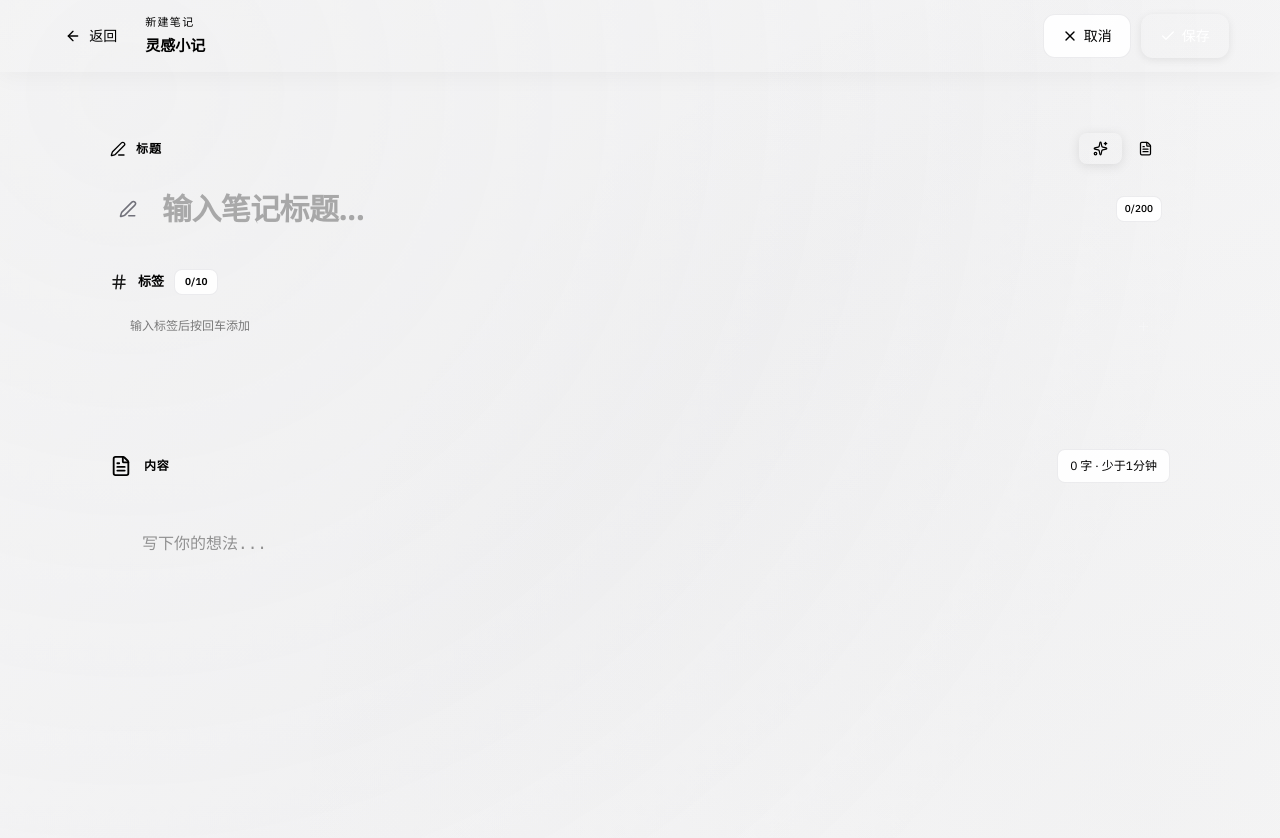
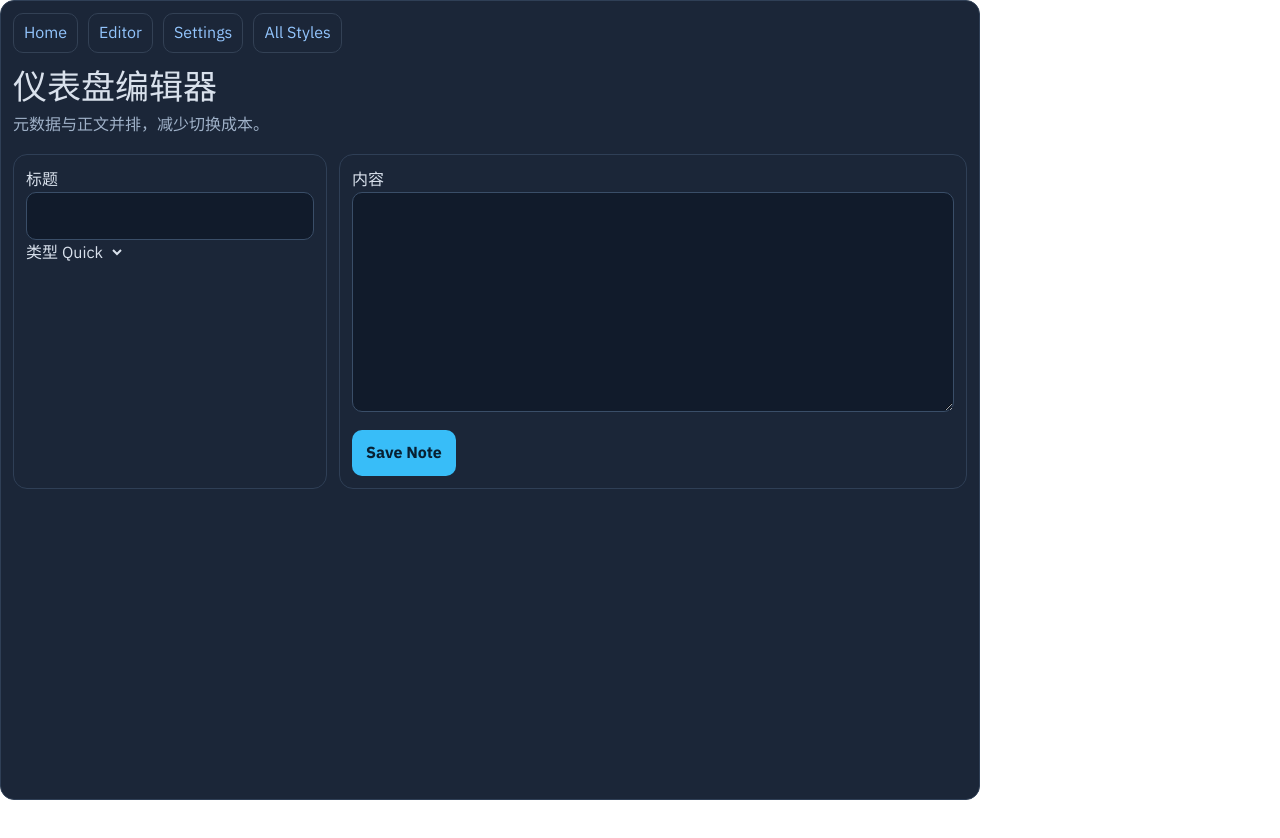
Before and after one commit to sayhia/sujian, a Vue app in the folder frontend/: page /#/demo/dashboard/editor in a window 1280 px wide. Shown: the top 838 px of the page. After the commit the page ends 800 px from the top, so only its background shows below. Built offline with nearby package versions, Linux system fonts and the light colour scheme.

Commit message:
feat(demo-dashboard): add dashboard style demo pages

```diff
--- a/frontend/src/router/index.ts
+++ b/frontend/src/router/index.ts
@@ -39,17 +39,17 @@ const routes: RouteRecordRaw[] = [
   {
     path: '/demo/dashboard',
     name: 'demoDashboardHome',
-    component: () => import('../views/Home.vue'),
+    component: () => import('../views/demo/dashboard/DashboardHomeDemo.vue'),
   },
   {
     path: '/demo/dashboard/editor',
     name: 'demoDashboardEditor',
-    component: () => import('../views/NoteEditorPage.vue'),
+    component: () => import('../views/demo/dashboard/DashboardEditorDemo.vue'),
   },
   {
     path: '/demo/dashboard/settings',
     name: 'demoDashboardSettings',
-    component: () => import('../views/Home.vue'),
+    component: () => import('../views/demo/dashboard/DashboardSettingsDemo.vue'),
   },
   {
     path: '/demo/capsule',
--- /dev/null
+++ b/frontend/src/styles/demo/dashboard.css
@@ -0,0 +1,107 @@
+.dashboard-shell {
+  min-height: 100vh;
+  padding: 20px;
+  color: #d9e1ec;
+  background: linear-gradient(160deg, #0b1422 0%, #0f172a 50%, #182235 100%);
+  font-family: "Plus Jakarta Sans", "IBM Plex Sans", sans-serif;
+}
+
+.dashboard-nav {
+  display: flex;
+  gap: 10px;
+  margin-bottom: 16px;
+}
+
+.dashboard-nav a {
+  text-decoration: none;
+  color: #93c5fd;
+  border: 1px solid #334155;
+  border-radius: 10px;
+  padding: 6px 10px;
+}
+
+.dashboard-title {
+  margin: 0;
+  font-size: 34px;
+  line-height: 1.05;
+}
+
+.dashboard-sub {
+  margin: 8px 0 16px;
+  color: #9fb1c8;
+}
+
+.dashboard-kpi {
+  display: grid;
+  grid-template-columns: repeat(4, minmax(0, 1fr));
+  gap: 10px;
+  margin-bottom: 14px;
+}
+
+.dashboard-kpi article,
+.dashboard-panel,
+.dashboard-editor,
+.dashboard-settings {
+  border: 1px solid #2f3f56;
+  border-radius: 14px;
+  background: color-mix(in srgb, #1e293b 82%, #0f172a);
+  padding: 12px;
+}
+
+.dashboard-grid {
+  display: grid;
+  grid-template-columns: 2fr 1fr;
+  gap: 12px;
+}
+
+.dashboard-list article {
+  border-bottom: 1px solid #334155;
+  padding: 10px 0;
+}
+
+.dashboard-list article:last-child {
+  border-bottom: 0;
+}
+
+.dashboard-editor {
+  max-width: 980px;
+}
+
+.dashboard-editor-grid {
+  display: grid;
+  grid-template-columns: 1fr 2fr;
+  gap: 12px;
+}
+
+.dashboard-editor input,
+.dashboard-editor textarea,
+.dashboard-settings select {
+  width: 100%;
+  border: 1px solid #3a4e68;
+  border-radius: 10px;
+  padding: 10px;
+  background: #111b2b;
+  color: #d9e1ec;
+}
+
+.dashboard-editor textarea {
+  min-height: 220px;
+}
+
+.dashboard-btn {
+  margin-top: 10px;
+  border: 0;
+  border-radius: 10px;
+  padding: 10px 14px;
+  background: #38bdf8;
+  color: #082032;
+  font-weight: 700;
+}
+
+@media (max-width: 900px) {
+  .dashboard-kpi,
+  .dashboard-grid,
+  .dashboard-editor-grid {
+    grid-template-columns: 1fr;
+  }
+}
--- /dev/null
+++ b/frontend/src/views/demo/dashboard/DashboardEditorDemo.vue
@@ -0,0 +1,43 @@
+<template>
+  <main class="dashboard-shell dashboard-editor">
+    <nav class="dashboard-nav">
+      <RouterLink to="/demo/dashboard">Home</RouterLink>
+      <RouterLink to="/demo/dashboard/editor">Editor</RouterLink>
+      <RouterLink to="/demo/dashboard/settings">Settings</RouterLink>
+      <RouterLink to="/demo/styles">All Styles</RouterLink>
+    </nav>
+
+    <h1 class="dashboard-title">仪表盘编辑器</h1>
+    <p class="dashboard-sub">元数据与正文并排，减少切换成本。</p>
+
+    <section class="dashboard-editor-grid">
+      <aside class="dashboard-panel">
+        <label>
+          <span>标题</span>
+          <input v-model="form.title" />
+        </label>
+        <label>
+          <span>类型</span>
+          <select v-model="form.type">
+            <option value="quick">Quick</option>
+            <option value="article">Article</option>
+          </select>
+        </label>
+      </aside>
+      <section class="dashboard-panel">
+        <label>
+          <span>内容</span>
+          <textarea v-model="form.content" />
+        </label>
+        <button class="dashboard-btn" type="button" :disabled="isSaving" @click="save">{{ isSaving ? 'Saving...' : 'Save Note' }}</button>
+      </section>
+    </section>
+  </main>
+</template>
+
+<script setup lang="ts">
+import '@/styles/demo/dashboard.css';
+import { useDemoEditorState } from '@/composables/demo/useDemoEditorState';
+
+const { form, isSaving, save } = useDemoEditorState();
+</script>
--- /dev/null
+++ b/frontend/src/views/demo/dashboard/DashboardHomeDemo.vue
@@ -0,0 +1,54 @@
+<template>
+  <main class="dashboard-shell">
+    <nav class="dashboard-nav">
+      <RouterLink to="/demo/dashboard">Home</RouterLink>
+      <RouterLink to="/demo/dashboard/editor">Editor</RouterLink>
+      <RouterLink to="/demo/dashboard/settings">Settings</RouterLink>
+      <RouterLink to="/demo/styles">All Styles</RouterLink>
+    </nav>
+
+    <h1 class="dashboard-title">仪表盘感</h1>
+    <p class="dashboard-sub">信息密度优先，把关键状态前置到第一屏。</p>
+
+    <section class="dashboard-kpi">
+      <article>
+        <strong>{{ noteStore.notes.length }}</strong>
+        <p>Total Notes</p>
+      </article>
+      <article>
+        <strong>{{ noteStore.activeNotes.length }}</strong>
+        <p>Active</p>
+      </article>
+      <article>
+        <strong>{{ noteStore.archivedNotes.length }}</strong>
+        <p>Archived</p>
+      </article>
+      <article>
+        <strong>{{ visibleNotes.length }}</strong>
+        <p>Visible</p>
+      </article>
+    </section>
+
+    <section class="dashboard-grid">
+      <section class="dashboard-panel dashboard-list">
+        <article v-for="note in visibleNotes.slice(0, 6)" :key="note.id">
+          <h3>{{ note.title }}</h3>
+          <p>{{ note.content }}</p>
+        </article>
+      </section>
+      <aside class="dashboard-panel">
+        <h3>Quick Ops</h3>
+        <p>批量归档、标签筛选、时间区间快速跳转。</p>
+      </aside>
+    </section>
+  </main>
+</template>
+
+<script setup lang="ts">
+import '@/styles/demo/dashboard.css';
+import { useDemoNotesViewModel } from '@/composables/demo/useDemoNotesViewModel';
+import { useNoteStore } from '@/stores/noteStore';
+
+const noteStore = useNoteStore();
+const { visibleNotes } = useDemoNotesViewModel(noteStore);
+</script>
--- /dev/null
+++ b/frontend/src/views/demo/dashboard/DashboardSettingsDemo.vue
@@ -0,0 +1,34 @@
+<template>
+  <main class="dashboard-shell dashboard-settings">
+    <nav class="dashboard-nav">
+      <RouterLink to="/demo/dashboard">Home</RouterLink>
+      <RouterLink to="/demo/dashboard/editor">Editor</RouterLink>
+      <RouterLink to="/demo/dashboard/settings">Settings</RouterLink>
+      <RouterLink to="/demo/styles">All Styles</RouterLink>
+    </nav>
+
+    <h1 class="dashboard-title">仪表盘设置</h1>
+    <p class="dashboard-sub">集中管理密度、提示、快捷行为。</p>
+
+    <section class="dashboard-panel">
+      <label>
+        <span>卡片密度</span>
+        <select>
+          <option>高密度</option>
+          <option>标准</option>
+        </select>
+      </label>
+      <label>
+        <span>快捷提示</span>
+        <select>
+          <option>显示</option>
+          <option>隐藏</option>
+        </select>
+      </label>
+    </section>
+  </main>
+</template>
+
+<script setup lang="ts">
+import '@/styles/demo/dashboard.css';
+</script>
```
Also changed, not shown: 1 other file (tests, documents, lock files or other folders).
